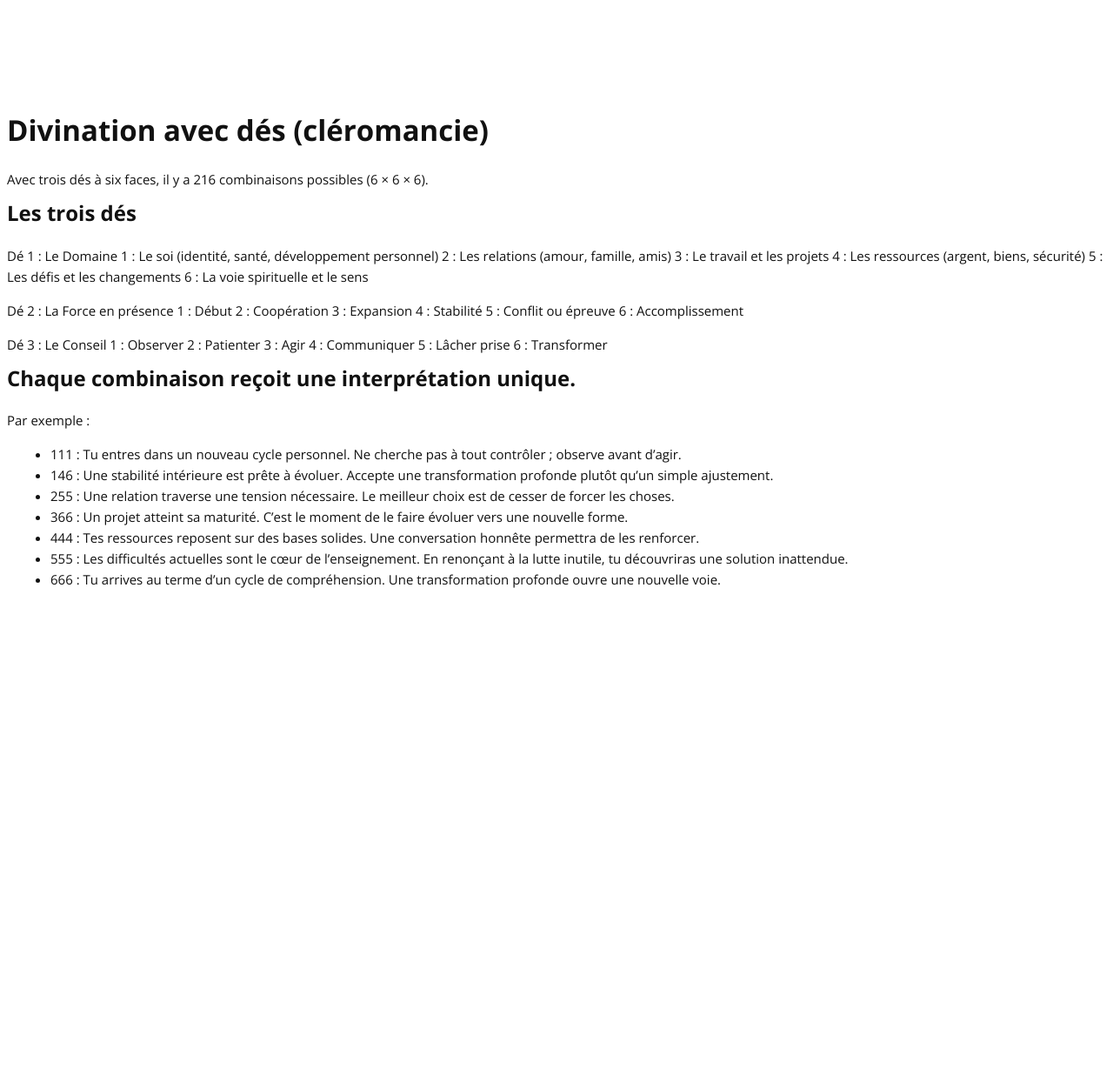
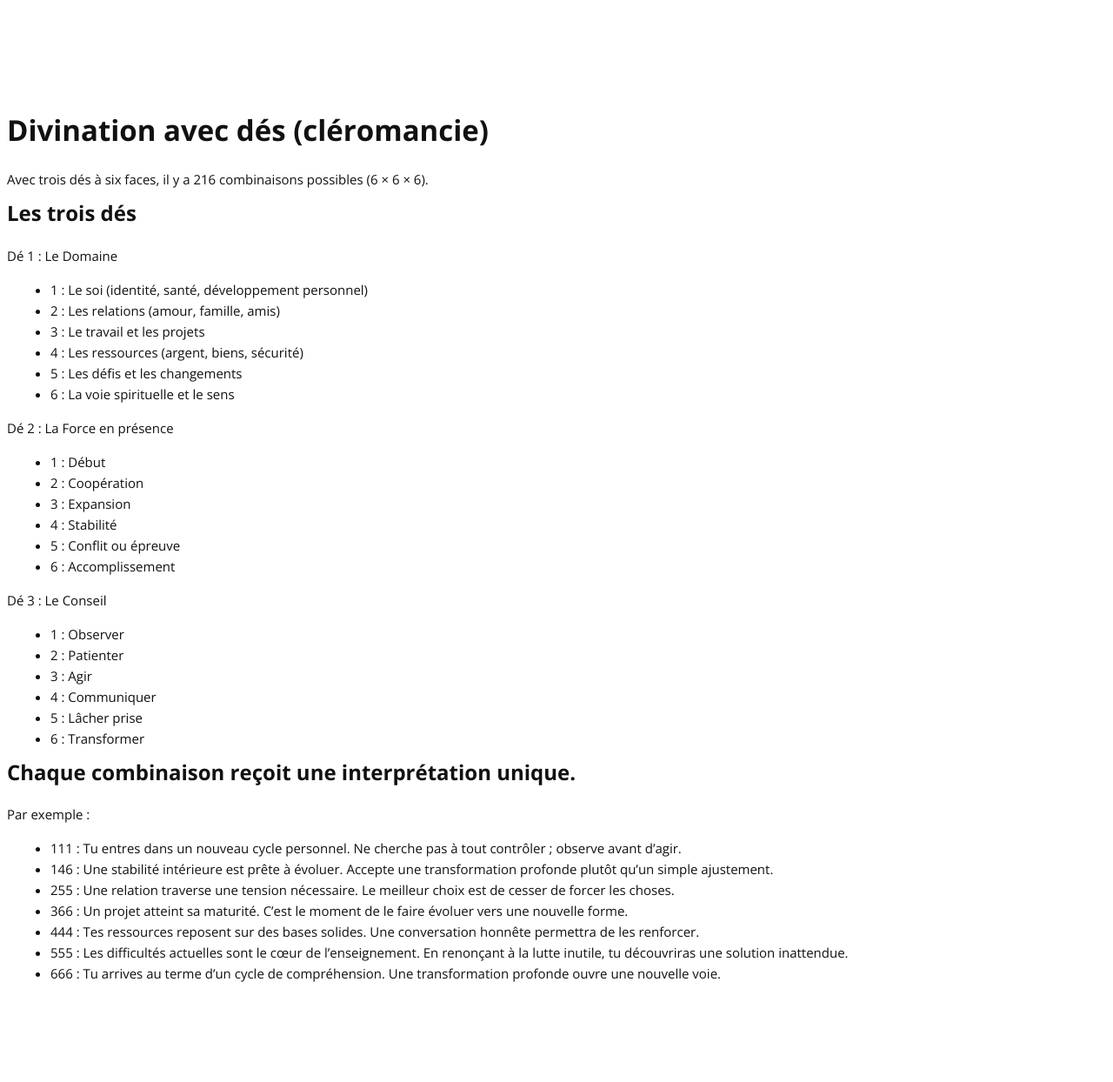
Before and after one commit to cylmat/cylmat.github.io, a Jekyll site: the page built from _pages/tarot/dés.md, in a window 1280 px wide. Shown: the whole page at 87% size. Built offline with Jekyll 4.4.1, drawn with Linux system fonts in a browser that asks for light colours; nearby versions of some CDN libraries; our own code applies the rules of GitHub Pages for plain Markdown files; before the commit the page ends 900 px from its top, so only the background shows below that.

Commit message:
Update dés.md

```diff
--- a/_pages/tarot/dés.md
+++ b/_pages/tarot/dés.md
@@ -6,29 +6,29 @@ Avec trois dés à six faces, il y a 216 combinaisons possibles (6 × 6 × 6).
 ## Les trois dés
 
 Dé 1 : Le Domaine
-1 : Le soi (identité, santé, développement personnel)
-2 : Les relations (amour, famille, amis)
-3 : Le travail et les projets
-4 : Les ressources (argent, biens, sécurité)
-5 : Les défis et les changements
-6 : La voie spirituelle et le sens
+* 1 : Le soi (identité, santé, développement personnel)
+* 2 : Les relations (amour, famille, amis)
+* 3 : Le travail et les projets
+* 4 : Les ressources (argent, biens, sécurité)
+* 5 : Les défis et les changements
+* 6 : La voie spirituelle et le sens
 
 
 Dé 2 : La Force en présence
-1 : Début
-2 : Coopération
-3 : Expansion
-4 : Stabilité
-5 : Conflit ou épreuve
-6 : Accomplissement
+* 1 : Début
+* 2 : Coopération
+* 3 : Expansion
+* 4 : Stabilité
+* 5 : Conflit ou épreuve
+* 6 : Accomplissement
 
 Dé 3 : Le Conseil
-1 : Observer
-2 : Patienter
-3 : Agir
-4 : Communiquer
-5 : Lâcher prise
-6 : Transformer
+* 1 : Observer
+* 2 : Patienter
+* 3 : Agir
+* 4 : Communiquer
+* 5 : Lâcher prise
+* 6 : Transformer
 
 
 ## Chaque combinaison reçoit une interprétation unique.
```
